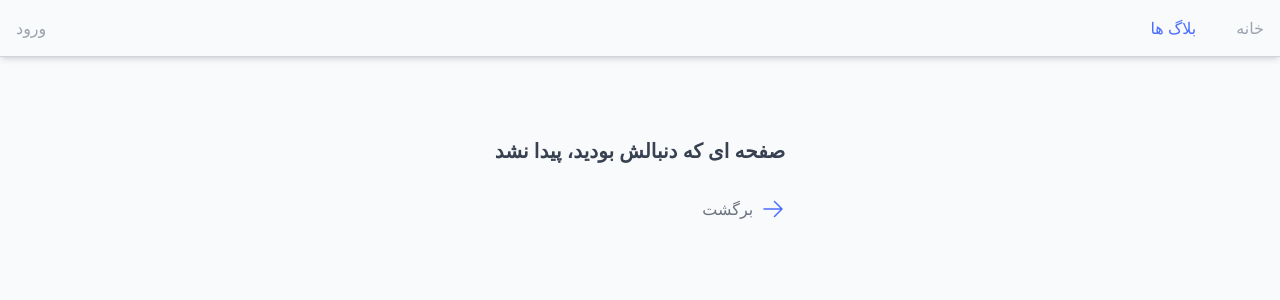
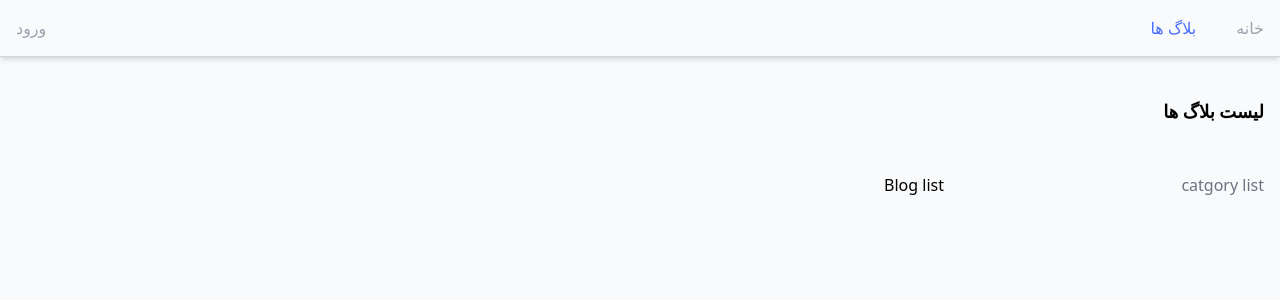
Before and after one commit to salarGholami/blog-app, a Next.js app: page /blogs in a window 1280 px wide. Before the commit this address had no page. Shown: the top 300 px of the page. Built offline with nearby package versions, Linux system fonts and the light colour scheme.

Commit message:
Create Nested Layout

```diff
--- /dev/null
+++ b/src/app/blogs/layout.jsx
@@ -0,0 +1,17 @@
+function layout({ children }) {
+  return (
+    <div>
+      <h1 className="text-lg font-bold mb-12">لیست بلاگ ها</h1>
+      <div className="grid grid-cols-12 gap-8">
+        <div className="col-span-12 lg:col-span-4 xl:col-span-3 text-secondary-500 space-y-4">
+          catgory list
+        </div>
+        <div className="col-span-12 lg:col-span-4 xl:col-span-9">
+          {children}
+        </div>
+      </div>
+    </div>
+  );
+}
+
+export default layout;
--- /dev/null
+++ b/src/app/blogs/page.jsx
@@ -0,0 +1,5 @@
+function BlogsPage() {
+  return <div>Blog list</div>;
+}
+
+export default BlogsPage;
```
